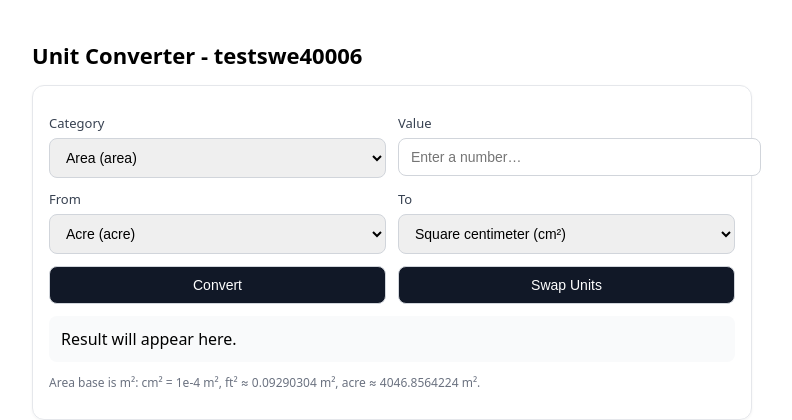
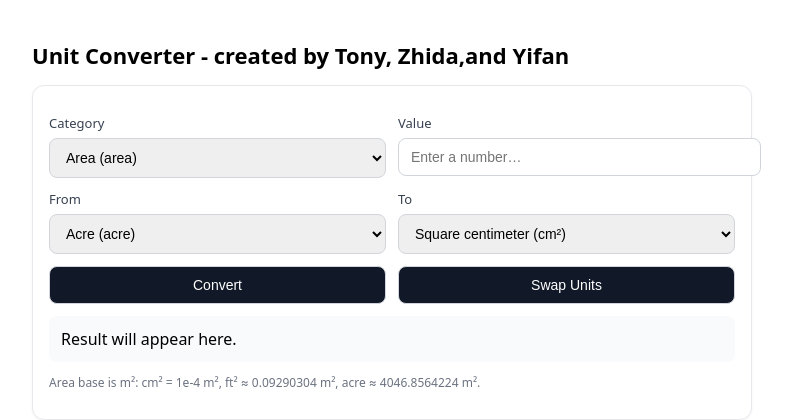
Before and after one commit to swe40006pj/Pipeline-Version-Control, a Flask app: page / in a window 1280 px wide. Shown: the top 420 px of the page, without its empty margins (248-1040 px from the left). Run offline with Flask 3, Linux system fonts and the light colour scheme.

Commit message:
test about the pipeline, change the title

```diff
--- a/templates/index.html
+++ b/templates/index.html
@@ -18,7 +18,7 @@
   </style>
 </head>
 <body>
-  <h1>Unit Converter - testswe40006</h1>
+  <h1>Unit Converter - created by Tony, Zhida,and Yifan</h1>
   <div class="card">
     <div class="row">
       <div>
```
Also changed, not shown: .github/workflows/test-before-merge.yml (deleted).
